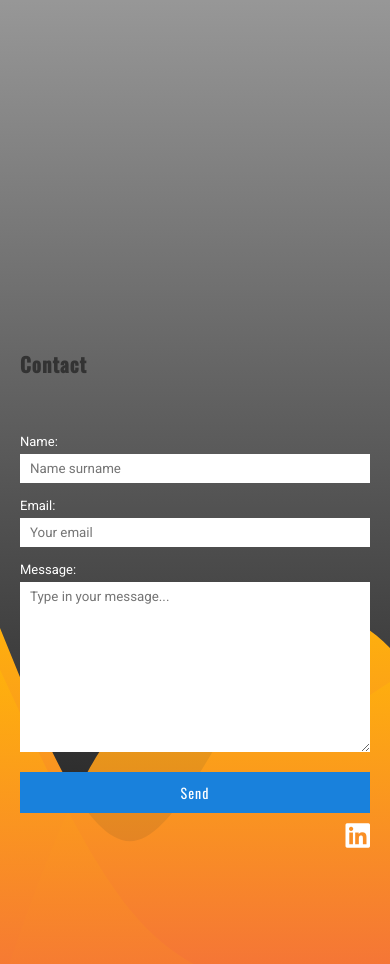
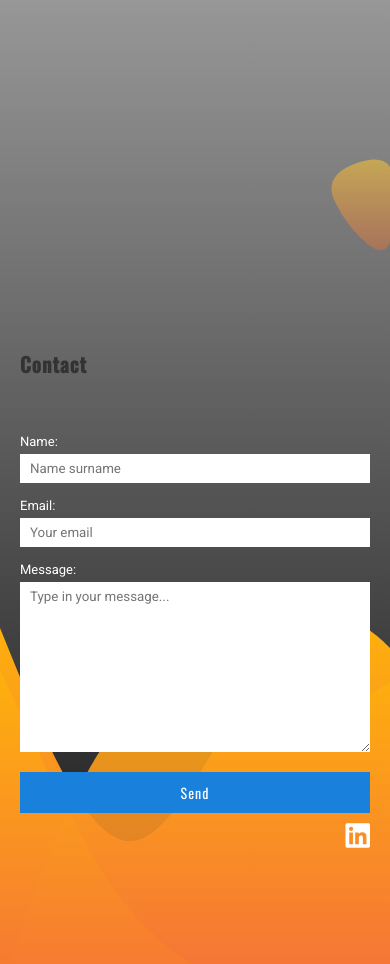
Before and after one commit to jurekledzinski/Portfolio, a React app in the folder client/: page / in a window 390 px wide. Shown: the part 2520-3484 px from the top of the page. Built offline with nearby package versions, Linux system fonts and the light colour scheme.

Commit message:
Add a href to redirect to linkedin change style to it

```diff
--- a/client/src/components/content/contactSection/ContactSection.jsx
+++ b/client/src/components/content/contactSection/ContactSection.jsx
@@ -71,14 +71,12 @@ const ContactSection = () => {
   return (
     <section className="contact" ref={contactRef}>
       <div className="contact__wrapper">
-        {/* <h3 className="contact__title">Contact</h3> */}
         <Formik
           initialValues={initialValues}
           validationSchema={validationSchema}
           onSubmit={onSubmit}
         >
           {(formik) => {
-            console.log(formik);
             return (
               <div className="contact__form-wrapper">
                 <h3 className="contact__title">Contact</h3>
@@ -121,13 +119,35 @@ const ContactSection = () => {
                     Send
                   </button>
                 </Form>
-                <span className="contact__icon">
+                <a className="contact__icon" href="https://www.linkedin.com">
                   <i className="fab fa-linkedin"></i>
-                </span>
+                </a>
               </div>
             );
           }}
         </Formik>
+
+        <svg
+          className="contact__blob-1"
+          preserveAspectRatio="none"
+          viewBox="0 0 500 500"
+          xmlns="http://www.w3.org/2000/svg"
+          xmlnsXlink="http://www.w3.org/1999/xlink"
+          width="100%"
+          id="blobSvg"
+        >
+          <defs>
+            <linearGradient id="gradient-15" x1="0%" y1="0%" x2="0%" y2="100%">
+              <stop stopColor="rgba(253, 200, 48, 0.55)" offset="0%"></stop>
+              <stop stopColor="rgba(243, 115, 53, 0.4)" offset="100%"></stop>
+            </linearGradient>
+          </defs>
+          <path
+            id="blob"
+            d="M313.5,326Q299,402,237,353Q175,304,132,218.5Q89,133,201.5,93Q314,53,321,151.5Q328,250,313.5,326Z"
+            fill="url(#gradient-15)"
+          ></path>
+        </svg>
       </div>
       <ContactSvgWave />
     </section>
--- a/client/src/components/content/contactSection/ContactSection.scss
+++ b/client/src/components/content/contactSection/ContactSection.scss
@@ -22,6 +22,7 @@
     padding: 80px 10px 50px 10px;
     margin: 0 auto;
     z-index: 1;
+    overflow: hidden;
 
     @include media-queries(small) {
       padding: 80px 20px 50px 20px;
@@ -183,6 +184,7 @@
     font-size: 2.8rem;
     color: white;
     cursor: pointer;
+    text-decoration: none;
     transition: 0.4s ease;
 
     &:hover {
@@ -198,4 +200,35 @@
       right: -100%;
     }
   }
+
+  &__blob-1 {
+    position: absolute;
+    top: -10px;
+    right: -48px;
+    width: 40%;
+
+    @include media-queries(xsmall) {
+      top: -10px;
+      right: -60px;
+    }
+
+    @include media-queries(xmedium) {
+      top: -25px;
+      right: -80px;
+    }
+
+    @include media-queries(medium) {
+      top: -30px;
+      right: -100px;
+    }
+
+    @include media-queries(large) {
+      display: none;
+    }
+
+    @media (max-width: 855px) and (orientation: landscape) {
+      top: -25px;
+      right: -122px;
+    }
+  }
 }
```
